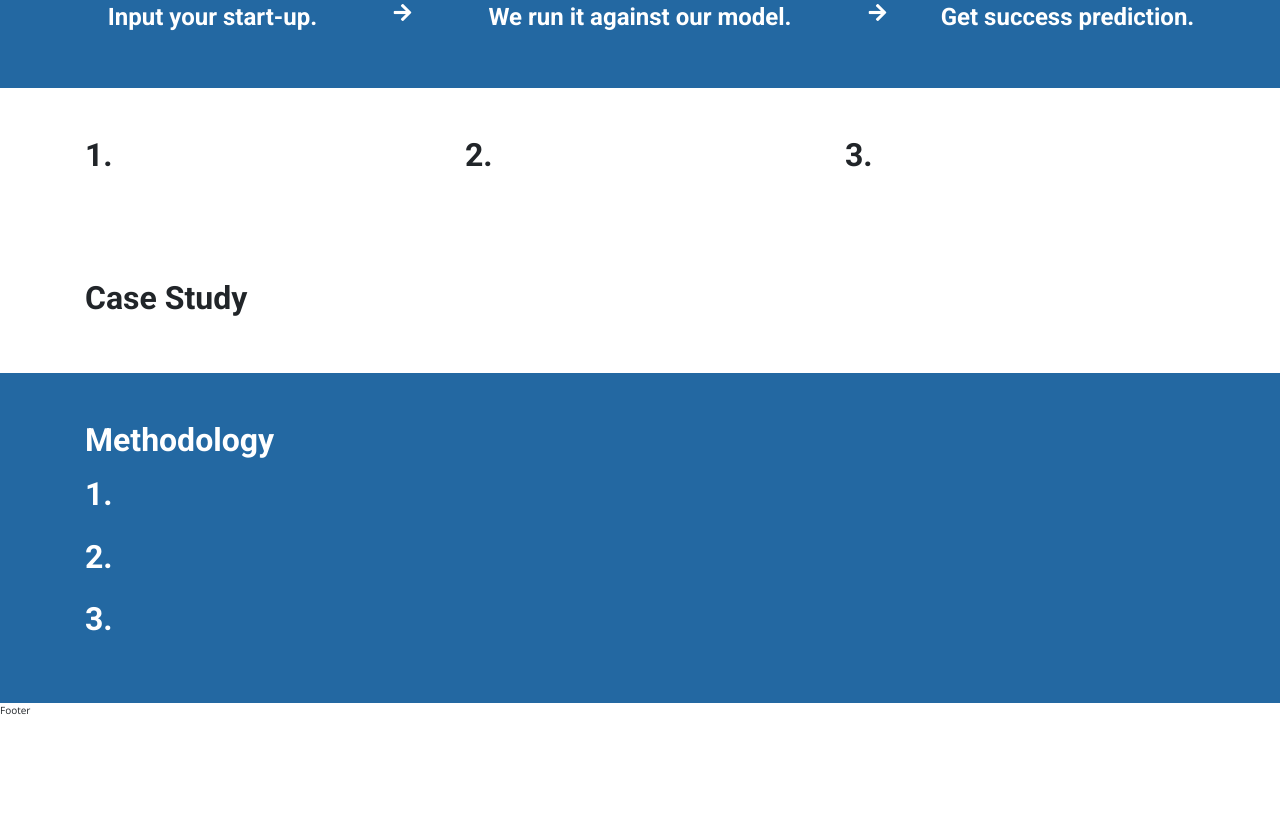
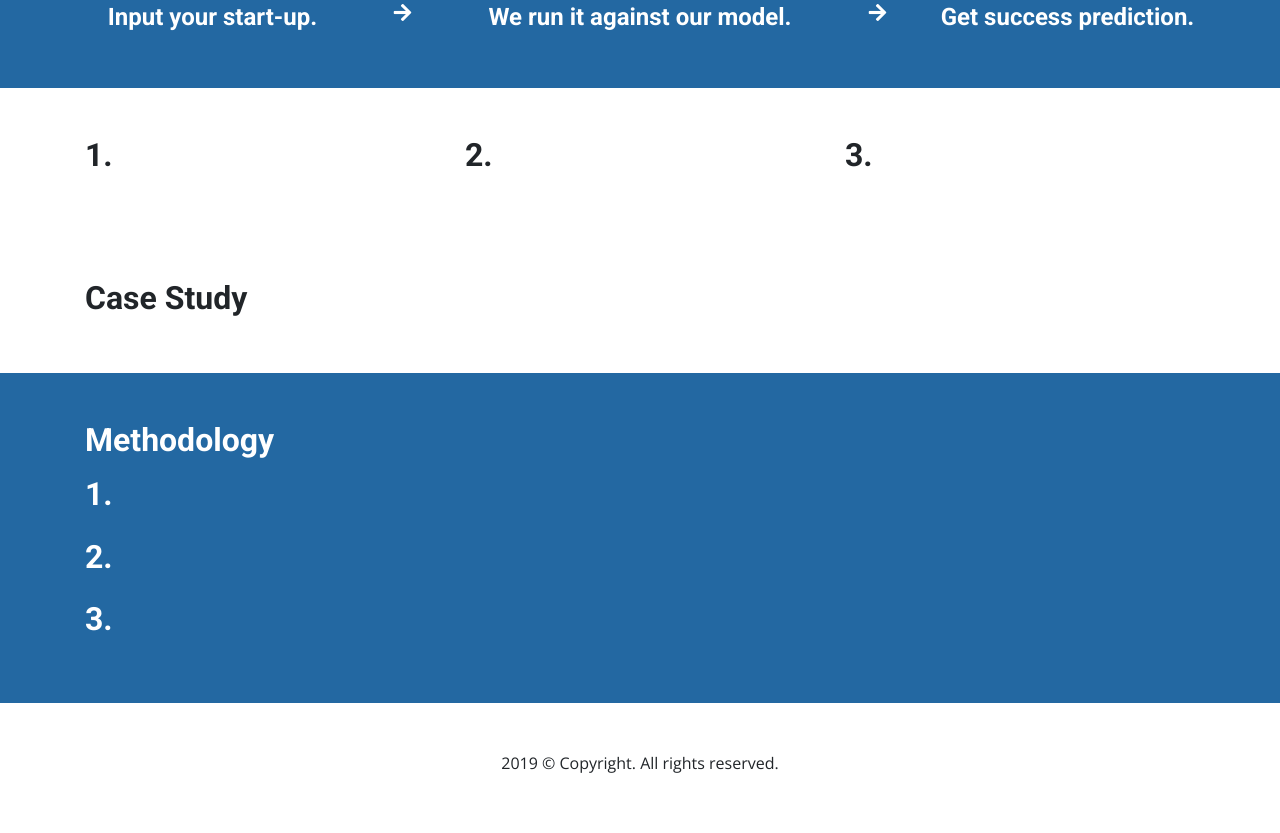
Before and after one commit to wurde/User_Interface, a website: page public/index.html in a window 1280 px wide. Shown: the part 623-1456 px from the top of the page. Before the commit the page ends 1341 px from the top, so only its background shows below. Drawn offline with nearby package versions, Linux system fonts and the light colour scheme.

Commit message:
Completed footer

```diff
--- a/public/css/index.css
+++ b/public/css/index.css
@@ -1250,6 +1250,9 @@ p {
   font-size: 1.6rem;
   padding-bottom: 10px;
 }
+footer p {
+  font-size: 1rem;
+}
 /**
  * Text alignment
  */
--- a/public/index.html
+++ b/public/index.html
@@ -20,8 +20,6 @@
   </head>
   <body>
     <header class="border-bottom">
-      <div class="row">
-        <div class="col-12">
 
       <div class="container">
         <div class="row">
@@ -42,8 +40,6 @@
         </div>
       </div>
 
-        </div>
-      </div>
     </header>
 
     <section id="cta-section">
@@ -143,9 +139,13 @@
     </section>
 
     <footer class="bg-dark-blue" class="py-5">
-      Footer
-      <!-- copyright -->
-      <!-- contact us -->
+      <div class="container">
+        <div class="row">
+          <div class="col-12 py-5 text-center">
+            <p>2019 © Copyright. All rights reserved.</p>
+          </div>
+        </div>
+      </div>
     </footer>
   </body>
 </html>
--- a/server/assets/less/typography.less
+++ b/server/assets/less/typography.less
@@ -52,6 +52,10 @@ p {
   padding-bottom: 10px;
 }
 
+footer p {
+  font-size: 1rem;
+}
+
 /**
  * Text alignment
  */
```
Lines whose indentation alone changed are shown as unchanged.
